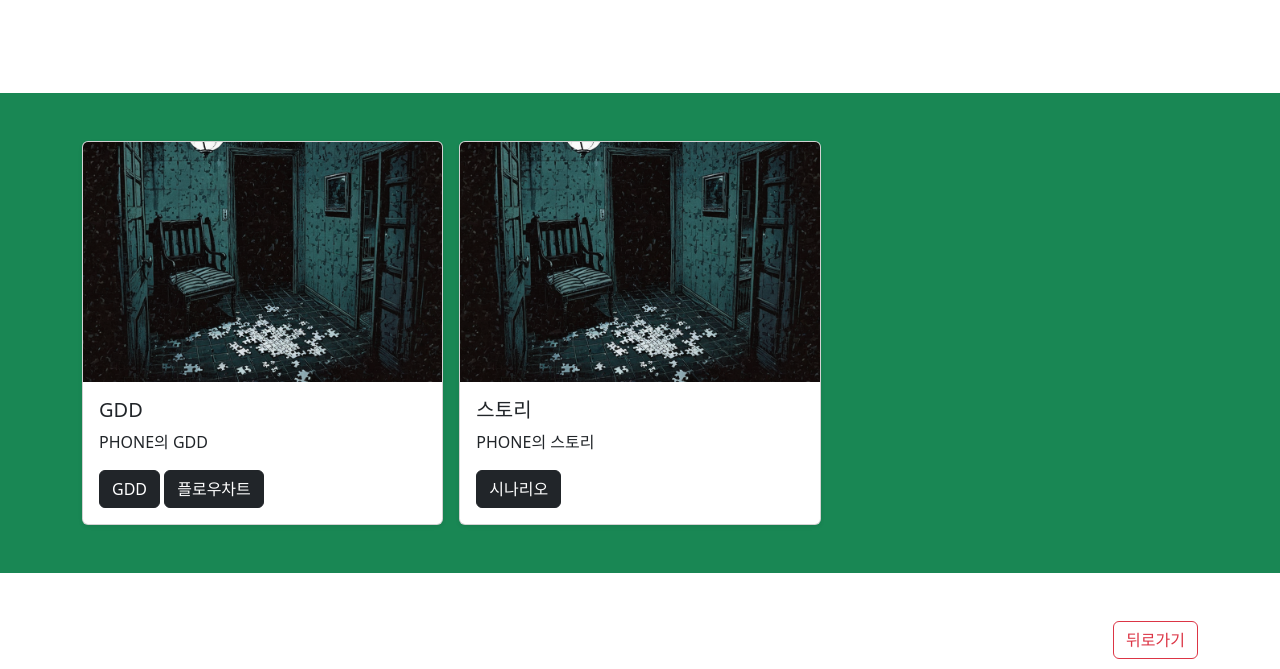
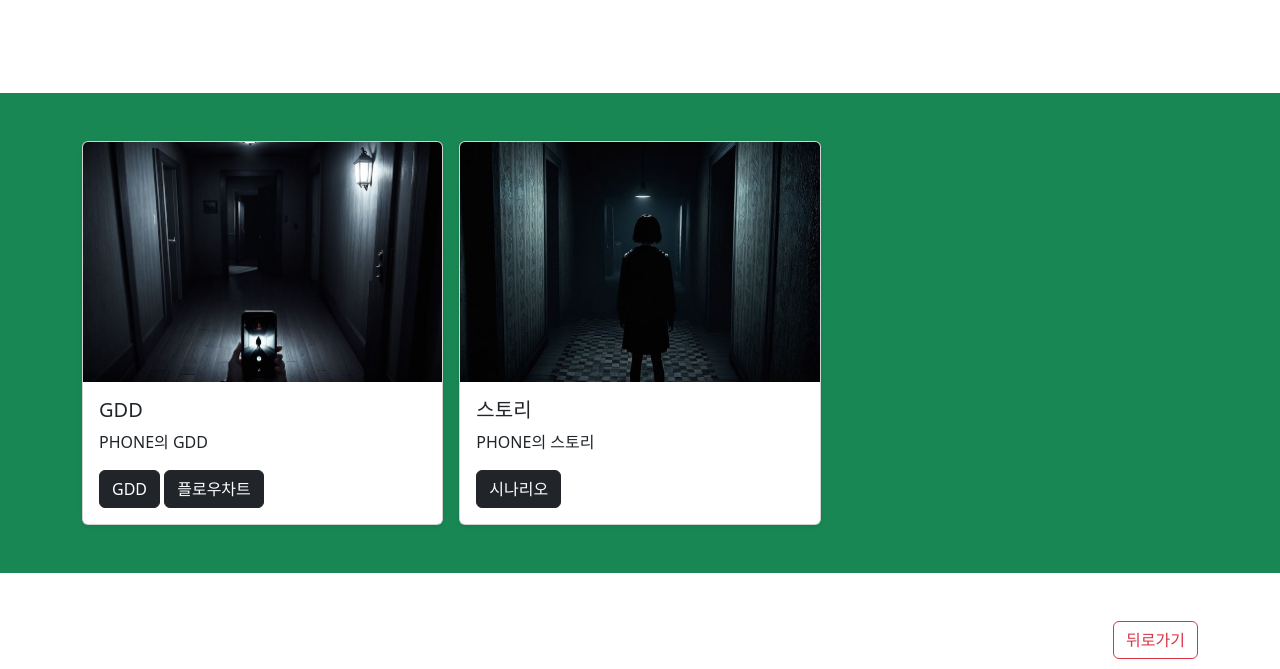
Before and after one commit to Song0614/SSH-site, a plain HTML site: page pages/sub02.html in a window 1280 px wide. Shown: the part 257-926 px from the top of the page. Drawn offline with nearby package versions, Linux system fonts and the light colour scheme.

Commit message:
사진 추가

```diff
--- a/pages/sub02.html
+++ b/pages/sub02.html
@@ -145,7 +145,7 @@
         <div class="row row-cols-1 row-cols-sm-2 row-cols-md-3 g-3">
           <div class="col">
             <div class="card shadow-sm" width="100%">
-              <img src="/images/002.1.png" class="card-img-top" alt="우주선1">
+              <img src="/images/002.1.1.jpeg" class="card-img-top" alt="핸드폰집">
               <div class="card-body">
                 <h5 class="card-title">GDD</h5>
                 <p class="card-text">PHONE의 GDD</p>
@@ -157,7 +157,7 @@
           </div>
           <div class="col">
             <div class="card shadow-sm" width="100%">
-              <img src="/images/002.1.png" class="card-img-top" alt="우주선2">
+              <img src="/images/002.1.2.jpeg" class="card-img-top" alt="집여성">
               <div class="card-body">
                 <h5 class="card-title">스토리</h5>
                 <p class="card-text">PHONE의 스토리</p>
```
Also changed, not shown: images/002.1.1.jpeg (added), images/002.1.2.jpeg (added).
